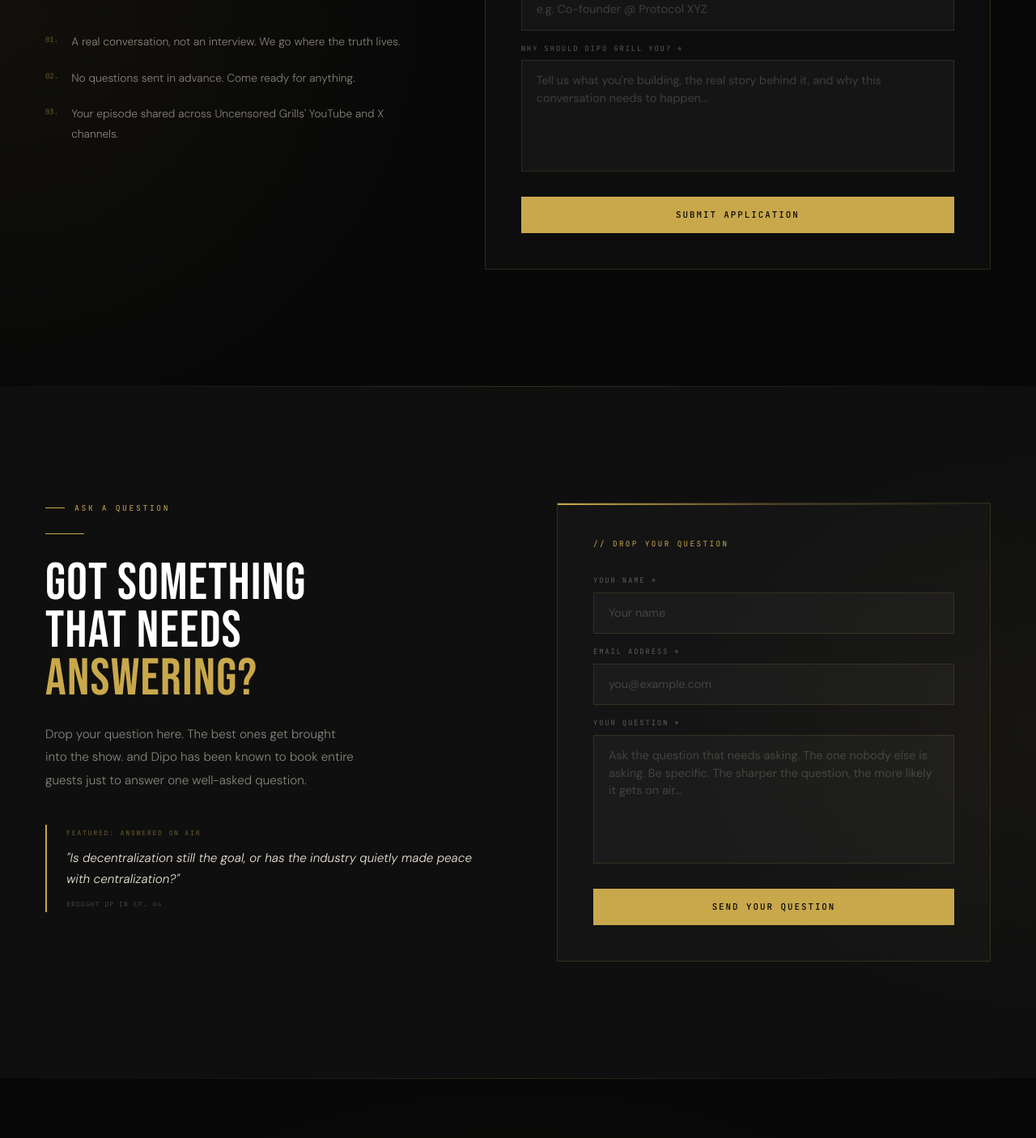
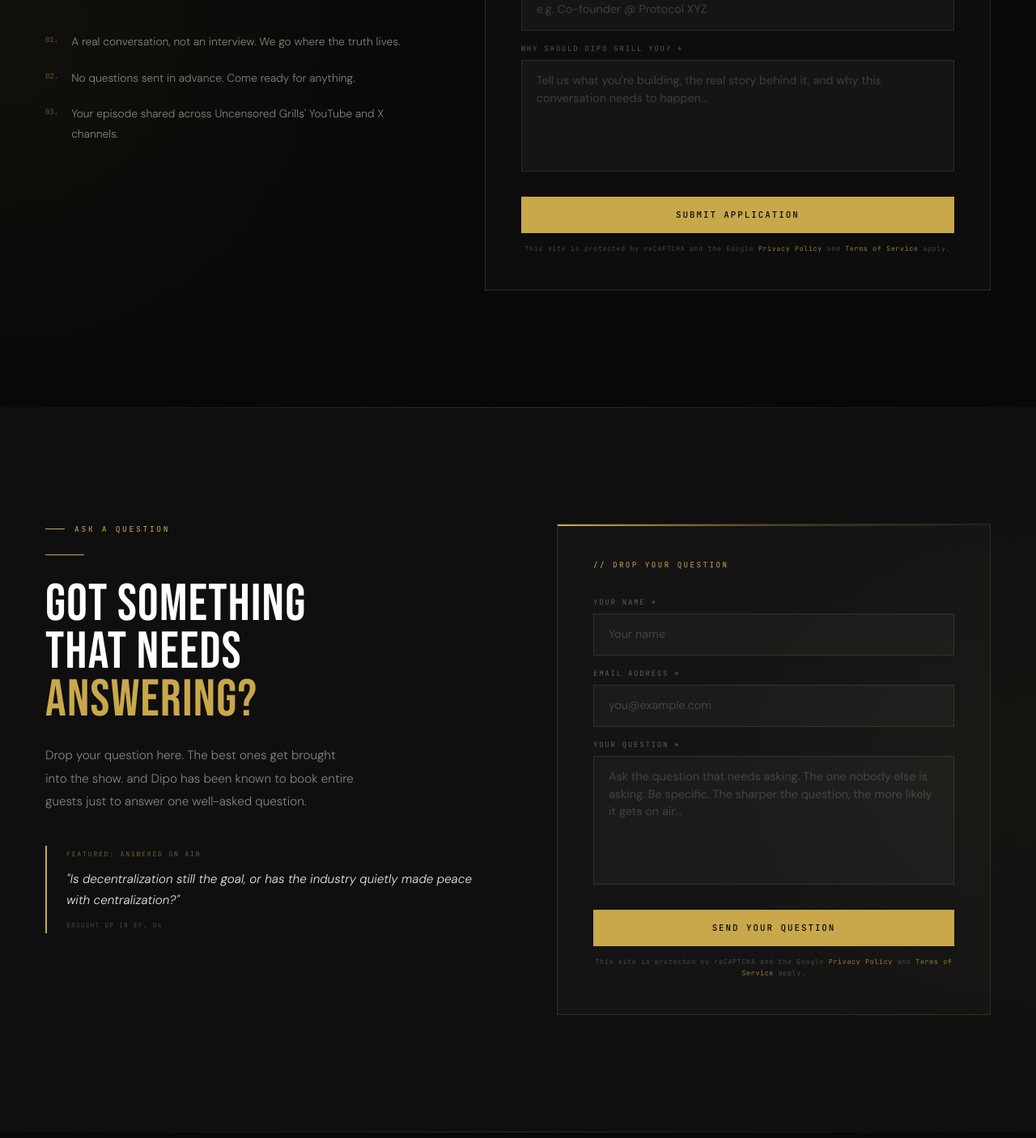
Before and after one commit to jamzy-codes/Uncensored-Grills, a Next.js app: page / in a window 1280 px wide. Shown: the part 5819-7225 px from the top of the page at 81% size. Built offline with nearby package versions, Linux system fonts and the light colour scheme; no server answers.

Commit message:
reCAPTCHA

```diff
--- a/components/AskQuestion.tsx
+++ b/components/AskQuestion.tsx
@@ -296,6 +296,27 @@ export default function AskQuestion() {
                   >
                     {status === "sending" ? "Sending..." : "Send Your Question"}
                   </button>
+                  <p className="mt-3 text-center font-mono text-[0.52rem] leading-[1.7] tracking-[0.08em] text-cream-ghost">
+                    This site is protected by reCAPTCHA and the Google{" "}
+                    <a
+                      href="https://policies.google.com/privacy"
+                      target="_blank"
+                      rel="noopener noreferrer"
+                      className="text-gold/70 hover:text-gold transition-colors"
+                    >
+                      Privacy Policy
+                    </a>{" "}
+                    and{" "}
+                    <a
+                      href="https://policies.google.com/terms"
+                      target="_blank"
+                      rel="noopener noreferrer"
+                      className="text-gold/70 hover:text-gold transition-colors"
+                    >
+                      Terms of Service
+                    </a>{" "}
+                    apply.
+                  </p>
                 </form>
               )}
             </div>
--- a/components/GuestForm.tsx
+++ b/components/GuestForm.tsx
@@ -358,6 +358,27 @@ export default function GuestForm() {
                   >
                     {status === "sending" ? "Sending..." : "Submit Application"}
                   </button>
+                  <p className="mt-3 text-center font-mono text-[0.52rem] leading-[1.7] tracking-[0.08em] text-cream-ghost">
+                    This site is protected by reCAPTCHA and the Google{" "}
+                    <a
+                      href="https://policies.google.com/privacy"
+                      target="_blank"
+                      rel="noopener noreferrer"
+                      className="text-gold/70 hover:text-gold transition-colors"
+                    >
+                      Privacy Policy
+                    </a>{" "}
+                    and{" "}
+                    <a
+                      href="https://policies.google.com/terms"
+                      target="_blank"
+                      rel="noopener noreferrer"
+                      className="text-gold/70 hover:text-gold transition-colors"
+                    >
+                      Terms of Service
+                    </a>{" "}
+                    apply.
+                  </p>
                 </form>
               )}
             </div>
--- a/styles/globals.css
+++ b/styles/globals.css
@@ -336,3 +336,7 @@ body::before {
     transparent
   );
 }
+
+.grecaptcha-badge {
+  visibility: hidden;
+}
```
